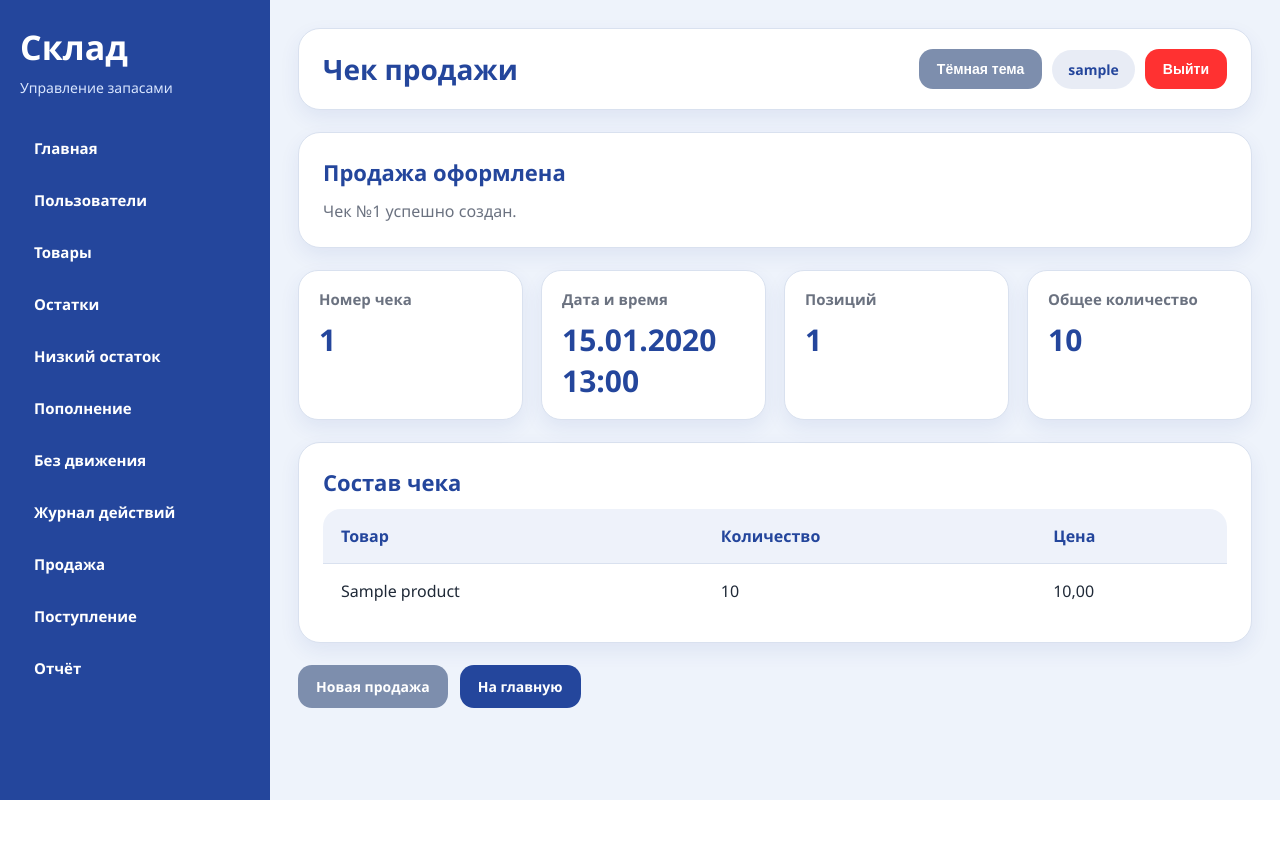
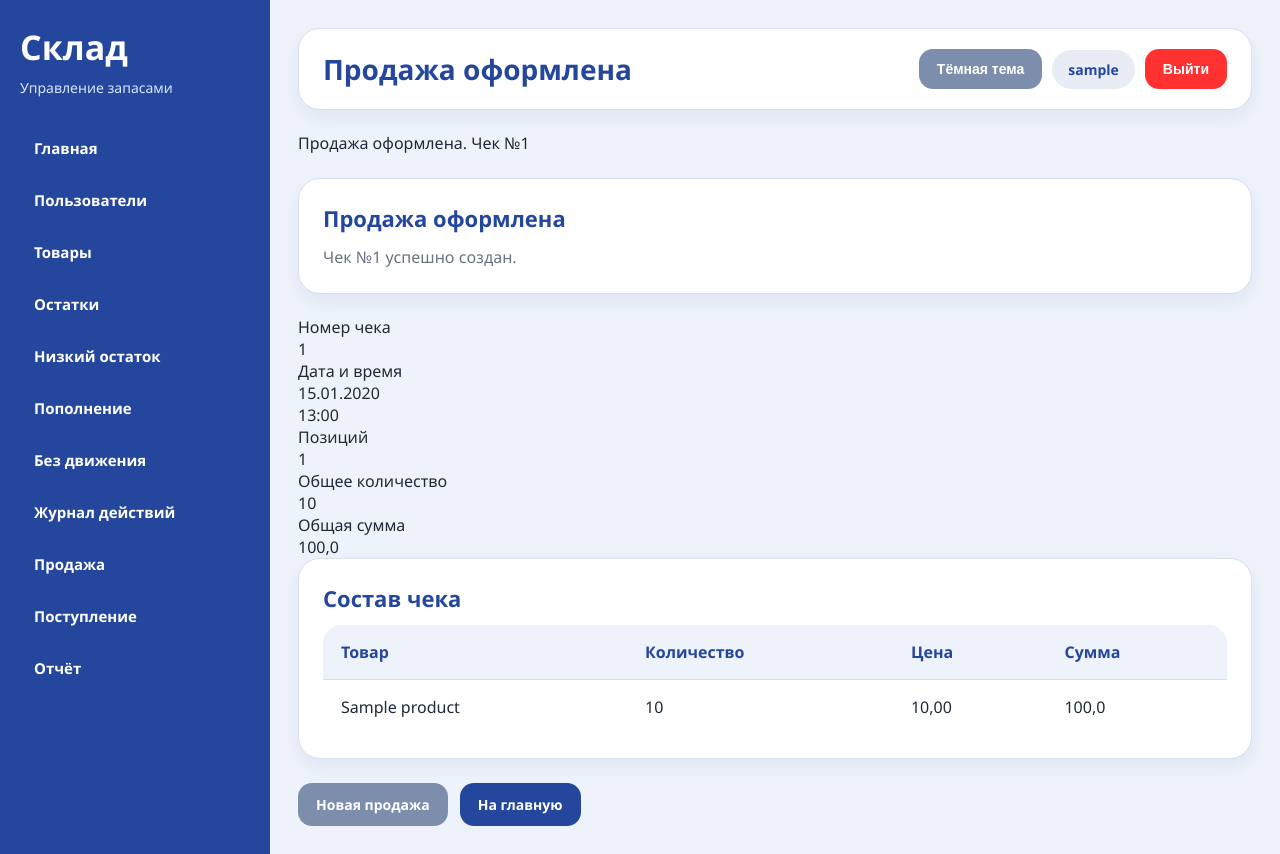
Before and after one commit to llimarenko05-cmd/diplom-store, a Django app: page /sales/orders/1/ in a window 1280 px wide. Before the commit the page ends 800 px from the top, so only its background shows below. Run offline with Django 5.2, Linux system fonts and the light colour scheme; a user stored in the database is signed in; tables that the repository leaves empty hold one stand-in row (values such as "Sample post").

Commit message:
добавлена общая сумма в чек продажи

```diff
--- a/inventory/templates/inventory/sale_order_detail.html
+++ b/inventory/templates/inventory/sale_order_detail.html
@@ -1,34 +1,46 @@
 {% extends 'inventory/base.html' %}
 
 {% block title %}Чек продажи{% endblock %}
-{% block page_title %}Чек продажи{% endblock %}
+{% block page_title %}Продажа оформлена{% endblock %}
 
 {% block content %}
+
+<div class="alert alert-success" style="margin-bottom: 24px;">
+    Продажа оформлена. Чек №{{ sale_order.id }}
+</div>
 
 <div class="card">
     <h2>Продажа оформлена</h2>
     <p>Чек №{{ sale_order.id }} успешно создан.</p>
 </div>
 
-<div class="stats">
-    <div class="stat-box">
-        <h3>Номер чека</h3>
-        <p>{{ sale_order.id }}</p>
+<div class="stats-grid">
+    <div class="stat-card">
+        <div class="stat-title">Номер чека</div>
+        <div class="stat-value">{{ sale_order.id }}</div>
     </div>
 
-    <div class="stat-box">
-        <h3>Дата и время</h3>
-        <p>{{ sale_order.created_at|date:"d.m.Y H:i" }}</p>
+    <div class="stat-card">
+        <div class="stat-title">Дата и время</div>
+        <div class="stat-value">
+            {{ sale_order.created_at|date:"d.m.Y" }}<br>
+            {{ sale_order.created_at|date:"H:i" }}
+        </div>
     </div>
 
-    <div class="stat-box">
-        <h3>Позиций</h3>
-        <p>{{ items|length }}</p>
+    <div class="stat-card">
+        <div class="stat-title">Позиций</div>
+        <div class="stat-value">{{ items|length }}</div>
     </div>
 
-    <div class="stat-box">
-        <h3>Общее количество</h3>
-        <p>{{ total_quantity }}</p>
+    <div class="stat-card">
+        <div class="stat-title">Общее количество</div>
+        <div class="stat-value">{{ total_quantity }}</div>
+    </div>
+
+    <div class="stat-card">
+        <div class="stat-title">Общая сумма</div>
+        <div class="stat-value">{{ total_sum }}</div>
     </div>
 </div>
 
@@ -42,6 +54,7 @@
                     <th>Товар</th>
                     <th>Количество</th>
                     <th>Цена</th>
+                    <th>Сумма</th>
                 </tr>
             </thead>
             <tbody>
@@ -50,10 +63,7 @@
                     <td>{{ item.product.name }}</td>
                     <td>{{ item.quantity }}</td>
                     <td>{{ item.price }}</td>
-                </tr>
-                {% empty %}
-                <tr>
-                    <td colspan="3">Позиции отсутствуют.</td>
+                    <td>{{ item.row_total }}</td>
                 </tr>
                 {% endfor %}
             </tbody>
@@ -61,9 +71,9 @@
     </div>
 </div>
 
-<div class="actions-row">
-    <a href="/sales/new/" class="btn btn-secondary">Новая продажа</a>
-    <a href="/home/" class="btn">На главную</a>
+<div class="actions-row" style="margin-top: 24px;">
+    <a href="{% url 'create_sale_order' %}" class="btn btn-secondary">Новая продажа</a>
+    <a href="{% url 'home' %}" class="btn">На главную</a>
 </div>
 
 {% endblock %}
--- a/inventory/views.py
+++ b/inventory/views.py
@@ -956,9 +956,15 @@ def sale_order_detail(request, sale_order_id):
         id=sale_order_id
     )
 
-    items = sale_order.items.all()
-    total_quantity = sum(item.quantity for item in items)
-    total_sum = sum(item.quantity * float(item.price) for item in items)
+    items = list(sale_order.items.all())
+
+    total_quantity = 0
+    total_sum = 0
+
+    for item in items:
+        item.row_total = round(item.quantity * float(item.price), 2)
+        total_quantity += item.quantity
+        total_sum += item.row_total
 
     context = {
         'sale_order': sale_order,
```
